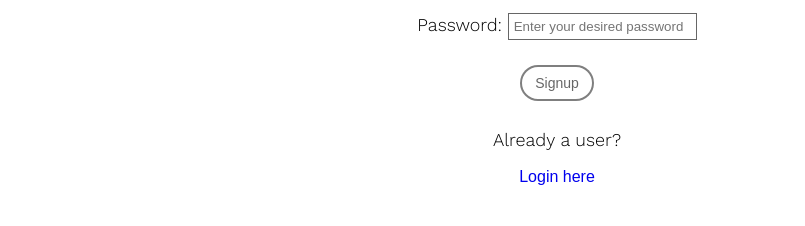
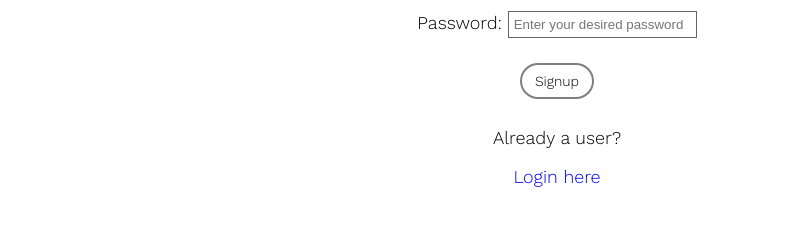
Before and after one commit to eallencreighton/express-react-boilerplate, a React (Create React App) app: page /signup in a window 1280 px wide. Shown: the part 426-652 px from the top of the page, without its empty margins (83-888 px from the left). Built offline with nearby package versions, Linux system fonts and the light colour scheme; no server answers; a web font is replaced by a local one.

Commit message:
adding fonts to buttons

```diff
--- a/src/App.css
+++ b/src/App.css
@@ -1,4 +1,4 @@
-p, label {
+p, label, button, a {
   font-Size: 18px;
   font-family: "Work Sans", Sans-Serif; }
 
@@ -42,10 +42,12 @@ input[type="text"], input[type="email"], input[type="password"], textarea {
   margin: 70px auto 0; }
 
 button, input[type="submit"], .nav-links a {
+  border: none;
   border: 2px solid rgba(0, 0, 0, 0.5);
   border-radius: 20px;
   background: white;
-  color: rgba(0, 0, 0, 0.6);
+  color: black;
+  font-family: "Work Sans", Sans-Serif;
   padding: 8px 13px;
   margin: 10px 0;
   transition: all 0.3s;
```
Also changed, not shown: src/partials/_base.scss (+4 -3 lines).
